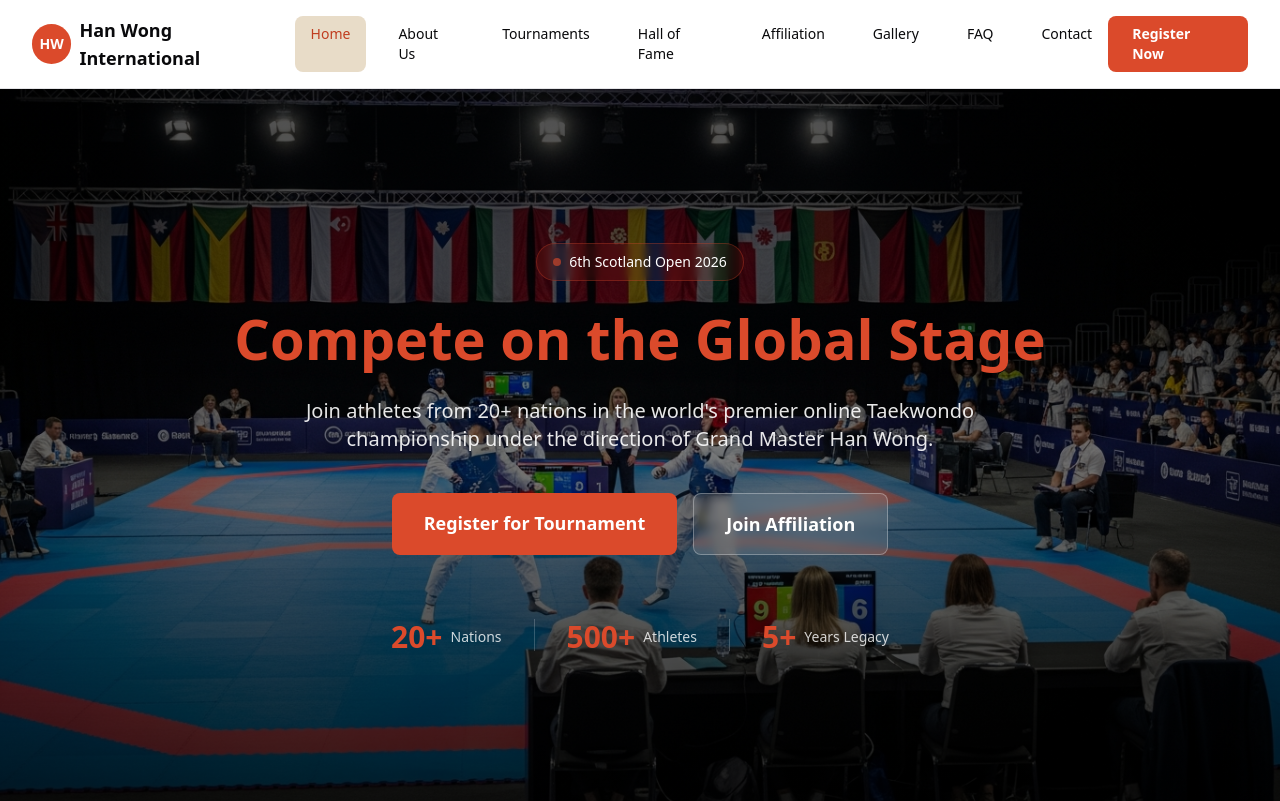
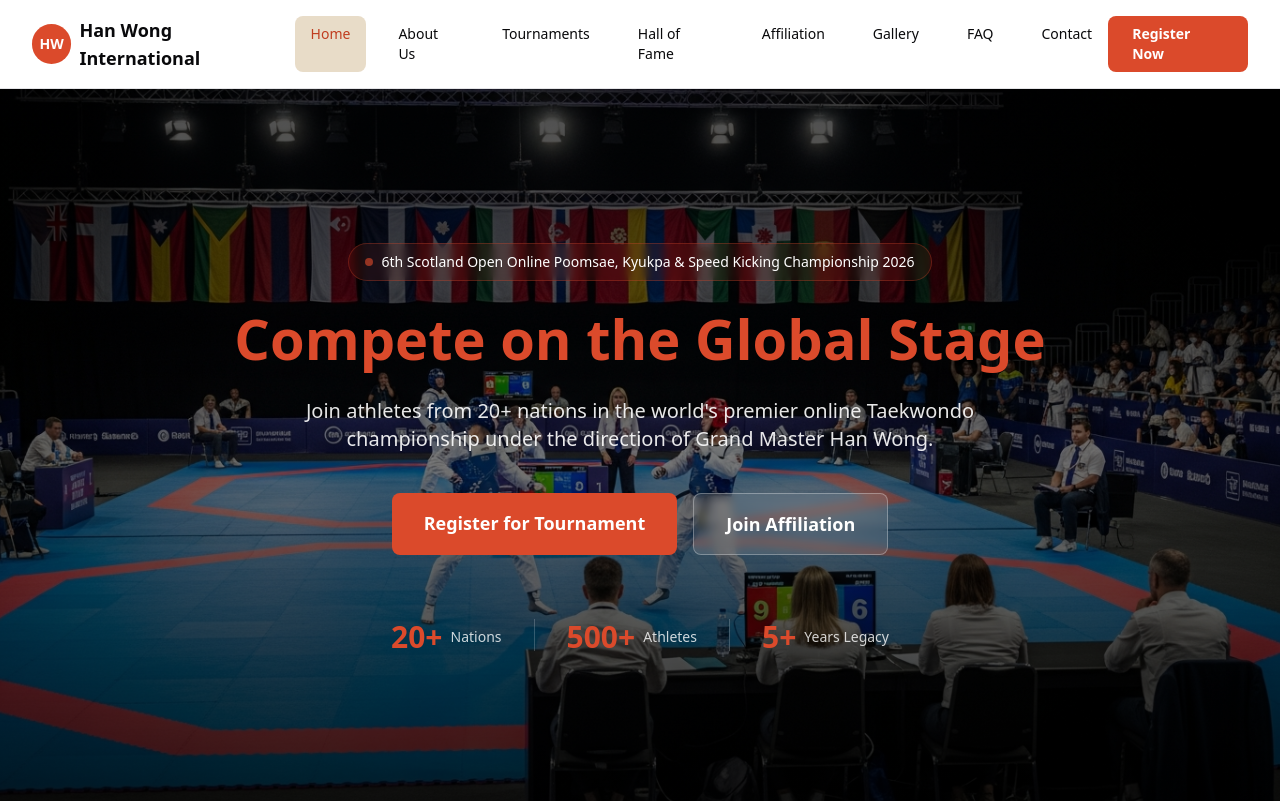
Before and after one commit to tushgaurav/hanwong, a Next.js app: page / in a window 1280 px wide. Shown: the top 801 px of the page. Built offline with nearby package versions, Linux system fonts and the light colour scheme.

Commit message:
updated the tournament name

```diff
--- a/app/gallery/page.tsx
+++ b/app/gallery/page.tsx
@@ -1,3 +1,4 @@
+
 'use client';
 
 import React, { useState } from 'react';
--- a/app/page.tsx
+++ b/app/page.tsx
@@ -17,7 +17,7 @@ export default function Home() {
         <div className="relative z-[3] text-center text-white max-w-4xl px-8">
           <div className="inline-flex items-center gap-2 bg-[#db4a2b]/10 border border-[#db4a2b]/30 px-4 py-2 rounded-full text-sm mb-6 backdrop-blur-[4px]">
             <span className="inline-block w-2 h-2 bg-[var(--primary)] rounded-full animate-pulse-custom"></span>
-            <span>6th Scotland Open 2026</span>
+            <span>6th Scotland Open Online Poomsae, Kyukpa & Speed Kicking Championship 2026</span>
           </div>
           <h1 className="text-4xl md:text-6xl lg:text-[3.5rem] font-black mb-6 leading-[1.2]">
             Compete on the <span className="text-[var(--primary)]">Global Stage</span>
```
